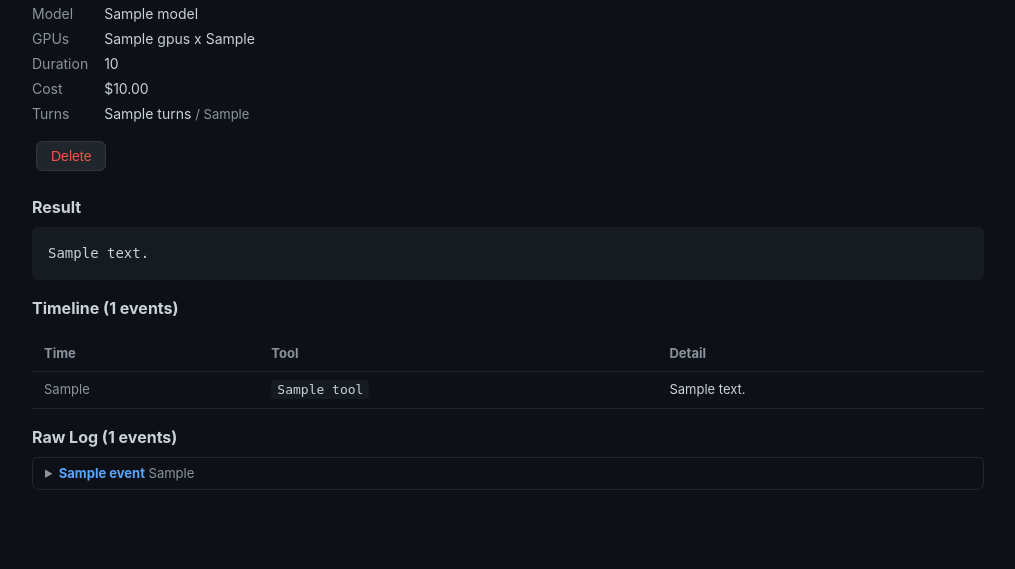
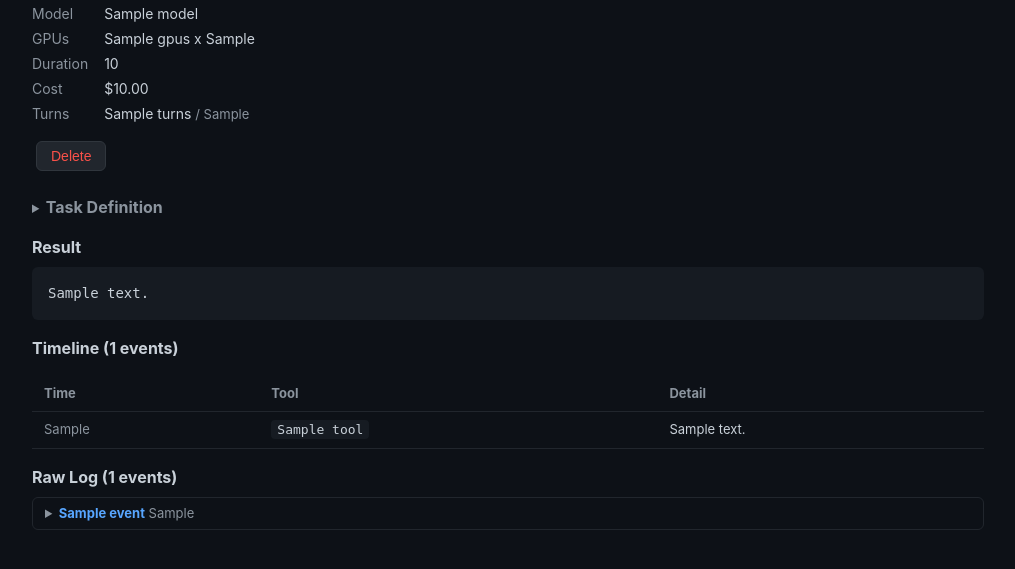
Before and after one commit to orestis-z/agentd, a Flask app: template ui/templates/run_detail.html in a window 1280 px wide. Shown: the part 188-757 px from the top of the page, without its empty margins (132-1147 px from the left). Run offline with Flask 3, Linux system fonts and the light colour scheme; the template is opened without the code that fills it: most values are stand-ins (such as "Sample title", 1, 10 or a date in 2020); some libraries are stand-ins or nearby versions.

Commit message:
Unset Vertex vars for custom endpoints, show task config, free-form model input
- Unset CLAUDE_CODE_USE_VERTEX/CLOUD_ML_REGION/ANTHROPIC_VERTEX_PROJECT_ID
  when anthropic_base_url is set so the pod doesn't route through Vertex
- Log full task config in task_start event and display in run detail page
- Change model field from dropdown to text input with datalist suggestions

Co-Authored-By: Claude Opus 4.6 <noreply@anthropic.com>

```diff
--- a/agentd/orchestrator.py
+++ b/agentd/orchestrator.py
@@ -134,6 +134,7 @@ def run_task_in_pod(task_path: Path, task: "TaskConfig", timeout: int) -> int:
             api_key = os.environ.get(task.anthropic_api_key_env, "")
         env_exports += f"export ANTHROPIC_BASE_URL='{task.anthropic_base_url}' && "
         env_exports += f"export ANTHROPIC_API_KEY='{api_key or 'dummy'}' && "
+        env_exports += "unset CLAUDE_CODE_USE_VERTEX CLOUD_ML_REGION ANTHROPIC_VERTEX_PROJECT_ID && "
     else:
         project_id = task.vertex_project_id or os.environ.get("ANTHROPIC_VERTEX_PROJECT_ID", "")
         region = task.cloud_ml_region or os.environ.get("CLOUD_ML_REGION", "")
--- a/ui/app.py
+++ b/ui/app.py
@@ -319,6 +319,12 @@ def run_detail(run_id):
 
     result_text = result.get("result") if result else None
 
+    task_config = None
+    if first.get("event") == "task_start":
+        tc = {k: v for k, v in first.items() if k not in ("event", "ts", "run_id") and v is not None}
+        if tc:
+            task_config = json.dumps(tc, indent=2)
+
     raw_events = []
     for e in events:
         raw_events.append({
@@ -330,6 +336,7 @@ def run_detail(run_id):
     return render_template(
         "run_detail.html",
         run=run_info,
+        task_config=task_config,
         timeline=timeline,
         error_info=error_info,
         result_text=result_text,
--- a/ui/templates/run_detail.html
+++ b/ui/templates/run_detail.html
@@ -27,6 +27,15 @@
         <button type="submit" class="btn btn-danger">Delete</button>
     </form>
 </div>
+
+{% if task_config %}
+<section>
+    <details>
+        <summary><h2 style="display:inline">Task Definition</h2></summary>
+        <pre class="log-event-json"><code class="language-json">{{ task_config }}</code></pre>
+    </details>
+</section>
+{% endif %}
 
 {% if result_text %}
 <section>
```
Also changed, not shown: agentd/runner.py (+3 -10 lines), ui/templates/runs.html (+6 -6 lines).
